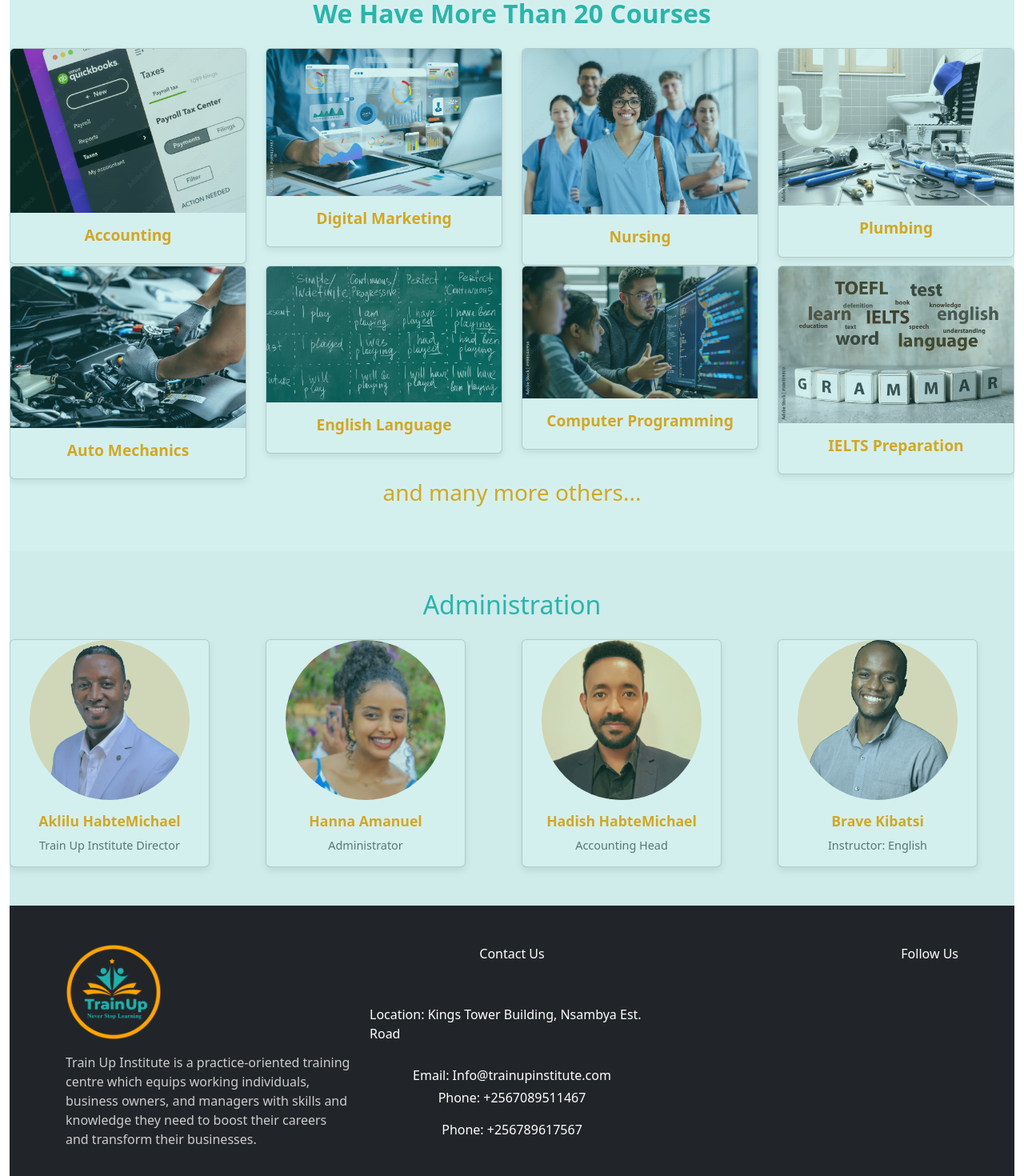
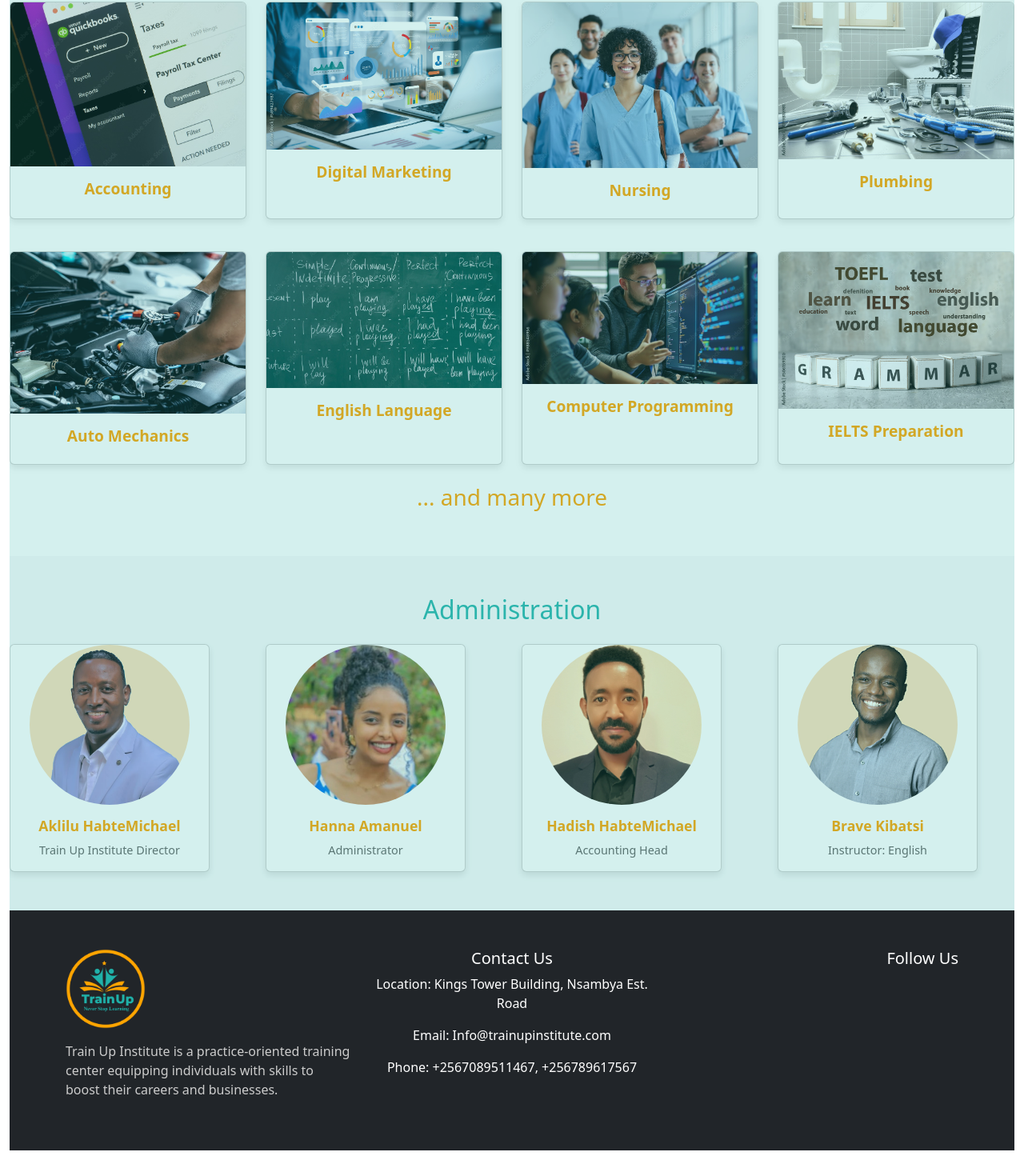
Before and after one commit to Kalil20000task/Project_TrainUp, a React (Create React App) app in the folder react_crud_app/: page / in a window 1280 px wide. Shown: the part 676-2146 px from the top of the page at 80% size. After the commit the page ends 2114 px from the top, so only its background shows below. Built offline with nearby package versions, Linux system fonts and the light colour scheme.

Commit message:
Update dashboard.js

```diff
--- a/react_crud_app/src/components/dashboard/dashboard.js
+++ b/react_crud_app/src/components/dashboard/dashboard.js
@@ -1,283 +1,105 @@
 import React from 'react';
 import './dashboard.css';
-//import './fontawesome.css';
 import { Container, Row, Col, Card } from 'react-bootstrap';
-import logo from '../images/logowhite.png'; // Adjust path to your logo
+import logo from '../images/logowhite.png';
 import logob from '../images/logoblack.png';
 import acfn from '../images/acfn.jpeg';
 import computerprogramming from '../images/computerprogramming.jpeg';
-// import acfn from '../images/acfn.jpg';
-import nusrsing from '../images/nursing.jpeg';
+import nursing from '../images/nursing.jpeg';
 import automechanics from '../images/automechanics.jpeg';
 import digitalmarketing from '../images/digitalmarketing.jpeg';
 import english from '../images/english.jpeg';
 import plumbing from '../images/plumbing.jpeg';
 import ielts from '../images/ielts.jpeg';
-
-
-// Adjust paths to your course images
-import aklilu from '../images/aklilu.jpg'; // Adjust paths to your teacher images
+import aklilu from '../images/aklilu.jpg';
 import hadsh from '../images/hadsh.jpg';
 import brave from '../images/brave.jpg';
 import hannah from '../images/hannah.jpeg';
 
-
-
-
-import im6 from '../images/graduationday/im6.JPG'; // Adjust paths to your teacher images
-import im7 from '../images/graduationday/im7.JPG';
-import im8 from '../images/graduationday/im8.JPG';
-import im9 from '../images/graduationday/im9.JPG';
-import im11 from '../images/graduationday/im11.JPG';// Adjust paths to your teacher images
-import im12 from '../images/graduationday/im12.JPG';
-import im13 from '../images/graduationday/im13.JPG' // Adjust paths to your teacher images
-import im4 from '../images/graduationday/im4.jpg';
-
-
 const Dashboard = () => {
   return (
     <Container fluid className="home-page">
-
       {/* Section 1: Company Introduction */}
       <section className="section-one text-center py-5">
-        <img src={logo} alt="Company Logo" className="big-logo mb-4" />
+        <img src={logo} alt="Company Logo" className="img-fluid mb-4" style={{ maxWidth: '150px' }} />
         <h1 className="brand-tag">Train Up Institute</h1>
-        <p className="company-description mt-3">
-        Train Up Institute is a practice-oriented training centre
-         which equips working individuals, business owners and managers
-         with skills and knowledge they need to boost their
-         careers and transform their businesses.
-        </p><br></br>
-        <h3 className="quote-tag">Never Stop Learning</h3>
+        <p className="company-description mt-3 px-3">
+          Train Up Institute is a practice-oriented training center that equips working individuals, business owners, and managers
+          with skills and knowledge they need to boost their careers and transform their businesses.
+        </p>
+        <h3 className="quote-tag mt-3">Never Stop Learning</h3>
       </section>
 
       {/* Section 2: Courses */}
       <section className="section-two py-5">
         <h2 className="section-title text-center mb-4">We Have More Than 20 Courses</h2>
         <Row className="gy-4">
-          <Col md={3}>
-            <Card className="course-card">
-              <Card.Img variant="top" src={acfn} />
+          {[{ src: acfn, title: 'Accounting' }, { src: digitalmarketing, title: 'Digital Marketing' }, { src: nursing, title: 'Nursing' }, { src: plumbing, title: 'Plumbing' }].map((course, index) => (
+            <Col xs={12} sm={6} md={3} key={index}>
+              <Card className="course-card h-100">
+                <Card.Img variant="top" src={course.src} className="img-fluid" />
                 <Card.Body className="text-center">
-                <Card.Title>Accounting</Card.Title>
+                  <Card.Title>{course.title}</Card.Title>
                 </Card.Body>
               </Card>
             </Col>
-          {/* Repeat for each course (example shown for 3 out of 10 courses) */}
-          <Col md={3}>
-            <Card className="course-card">
-              <Card.Img variant="top" src={digitalmarketing} />
+          ))}
+        </Row>
+        <Row className="gy-4 mt-3">
+          {[{ src: automechanics, title: 'Auto Mechanics' }, { src: english, title: 'English Language' }, { src: computerprogramming, title: 'Computer Programming' }, { src: ielts, title: 'IELTS Preparation' }].map((course, index) => (
+            <Col xs={12} sm={6} md={3} key={index}>
+              <Card className="course-card h-100">
+                <Card.Img variant="top" src={course.src} className="img-fluid" />
                 <Card.Body className="text-center">
-                <Card.Title>Digital Marketing</Card.Title>
+                  <Card.Title>{course.title}</Card.Title>
                 </Card.Body>
               </Card>
             </Col>
-          <Col md={3}>
-            <Card className="course-card">
-              <Card.Img variant="top" src={nusrsing} />
-              <Card.Body className="text-center">
-                <Card.Title>Nursing</Card.Title>
+          ))}
+        </Row>
+        <h3 className="appendix text-center mt-4">... and many more</h3>
+      </section>
+
+      {/* Section 3: Administration */}
+      <section className="section-three py-5 bg-light">
+        <h2 className="section-title text-center mb-4">Administration</h2>
+        <Row className="gy-4">
+          {[{ src: aklilu, name: 'Aklilu HabteMichael', role: 'Train Up Institute Director' }, { src: hannah, name: 'Hanna Amanuel', role: 'Administrator' }, { src: hadsh, name: 'Hadish HabteMichael', role: 'Accounting Head' }, { src: brave, name: 'Brave Kibatsi', role: 'Instructor: English' }].map((teacher, index) => (
+            <Col xs={12} sm={6} md={3} key={index}>
+              <Card className="teacher-card text-center h-100">
+                <Card.Img variant="top" src={teacher.src} className="teacher-img img-fluid" />
+                <Card.Body>
+                  <Card.Title>{teacher.name}</Card.Title>
+                  <Card.Text>{teacher.role}</Card.Text>
                 </Card.Body>
               </Card>
             </Col>
-          <Col md={3}>
-            <Card className="course-card">
-              <Card.Img variant="top" src={plumbing} />
-              <Card.Body className="text-center">
-                <Card.Title>Plumbing</Card.Title>
-              </Card.Body>
-            </Card>
-          </Col>
-        </Row>
-        <Row className="gy-4">
-          <Col md={3}>
-            <Card className="course-card">
-              <Card.Img variant="top" src={automechanics} />
-              <Card.Body className="text-center">
-                <Card.Title>Auto Mechanics</Card.Title>
-              </Card.Body>
-            </Card>
-          </Col>
-          {/* Repeat for each course (example shown for 3 out of 10 courses) */}
-          <Col md={3}>
-            <Card className="course-card">
-              <Card.Img variant="top" src={english} />
-              <Card.Body className="text-center">
-                <Card.Title>English Language</Card.Title>
-              </Card.Body>
-            </Card>
-          </Col>
-          <Col md={3}>
-            <Card className="course-card">
-              <Card.Img variant="top" src={computerprogramming} />
-              <Card.Body className="text-center">
-                <Card.Title>Computer Programming</Card.Title>
-              </Card.Body>
-            </Card>
-          </Col>
-          <Col md={3}>
-            <Card className="course-card">
-              <Card.Img variant="top" src={ielts} />
-              <Card.Body className="text-center">
-                <Card.Title>IELTS Preparation</Card.Title>
-              </Card.Body>
-            </Card>
-          </Col>
-
-        </Row>
-        <h3 className='appendix'>and many more others...</h3>
-      </section>
-
-
-
-
-
-      {/* <section className="section-two py-5">
-        <h2 className="section-title text-center mb-4">We Have More Than 20 Courses</h2>
-        <Row className="gy-4">
-          <Col md={3}>
-            <Card className="course-card">
-              <Card.Img variant="top" src={im8} />
-            </Card>
-          </Col>
-
-          <Col md={3}>
-            <Card className="course-card">
-              <Card.Img variant="top" src={im7} />
-            </Card>
-          </Col>
-          <Col md={3}>
-            <Card className="course-card">
-              <Card.Img variant="top" src={im6} />
-
-            </Card>
-          </Col>
-          <Col md={3}>
-            <Card className="course-card">
-              <Card.Img variant="top" src={im9} />
-
-            </Card>
-          </Col>
-        </Row>
-        <Row className="gy-4">
-          <Col md={3}>
-            <Card className="course-card">
-              <Card.Img variant="top" src={im11} />
-
-            </Card>
-          </Col>
-
-          <Col md={3}>
-            <Card className="course-card">
-              <Card.Img variant="top" src={im12} />
-
-            </Card>
-          </Col>
-          <Col md={3}>
-            <Card className="course-card">
-              <Card.Img variant="top" src={im13} />
-
-            </Card>
-          </Col>
-          <Col md={3}>
-            <Card className="course-card">
-              <Card.Img variant="top" src={im4} />
-
-            </Card>
-          </Col>
-
-        </Row>
-        <h3 className='appendix'>and many more others...</h3>
-      </section>
- */}
-
-
-
-
-
-
-
-
-
-
-
-
-
-
-
-      {/* Section 3: Teachers */}
-      <section id="section-three"  className="section-three py-5 bg-light">
-  <h2 className="section-title text-center mb-4">Administration</h2>
-  <Row className="gy-4">
-    <Col md={3}>
-      <Card className="teacher-card text-center">
-        <Card.Img variant="top" src={aklilu} className="teacher-img" />
-        <Card.Body>
-          <Card.Title>Aklilu HabteMichael</Card.Title>
-          <Card.Text>Train Up Institute Director</Card.Text>
-        </Card.Body>
-      </Card>
-    </Col>
-    <Col md={3}>
-      <Card className="teacher-card text-center">
-        <Card.Img variant="top" src={hannah} className="teacher-img" />
-        <Card.Body>
-          <Card.Title>Hanna Amanuel</Card.Title>
-          <Card.Text>Administrator</Card.Text>
-        </Card.Body>
-      </Card>
-    </Col>
-    <Col md={3}>
-      <Card className="teacher-card text-center">
-        <Card.Img variant="top" src={hadsh} className="teacher-img" />
-        <Card.Body>
-          <Card.Title>Hadish HabteMichael</Card.Title>
-          <Card.Text>Accounting Head</Card.Text>
-        </Card.Body>
-      </Card>
-    </Col>
-    <Col md={3}>
-      <Card className="teacher-card text-center">
-        <Card.Img variant="top" src={brave} className="teacher-img" />
-        <Card.Body>
-          <Card.Title>Brave Kibatsi</Card.Title>
-          <Card.Text>Instructor: English</Card.Text>
-        </Card.Body>
-      </Card>
-    </Col>
+          ))}
         </Row>
       </section>
 
-
-      {/* Section 4: Footer */}
       {/* Section 4: Footer */}
       <footer className="footer-section text-white py-5 bg-dark">
         <Container>
-    <Row className="text-center text-md-start">
-      {/* Left Column: Logo and Description */}
-      <Col md={4}>
-        <img src={logob} alt="Company Logo" className="footer-logo mb-3" />
+          <Row>
+            {/* Logo and Description */}
+            <Col xs={12} md={4} className="text-center text-md-start mb-4 mb-md-0">
+              <img src={logob} alt="Company Logo" className="img-fluid mb-3" style={{ maxWidth: '100px' }} />
               <p className="company-description2">
-          Train Up Institute is a practice-oriented training centre
-          which equips working individuals, business owners, and managers
-          with skills and knowledge they need to boost their careers and
-          transform their businesses.
+                Train Up Institute is a practice-oriented training center equipping individuals with skills to boost their careers and businesses.
               </p>
             </Col>
-
-      {/* Center Column: Contact Information */}
-      <Col md={4} className="d-flex flex-column align-items-center">
-        <p className="mb-1">Contact Us</p><br></br><br></br>
-        <p className="mb-1">Location: Kings Tower Building, Nsambya Est. Road</p><br></br>
-        <p className="mb-1">Email: Info@trainupinstitute.com</p>
-        <p>Phone: +2567089511467</p>
-        <p>Phone: +256789617567</p>
+            {/* Contact Information */}
+            <Col xs={12} md={4} className="text-center mb-4 mb-md-0">
+              <h5>Contact Us</h5>
+              <p>Location: Kings Tower Building, Nsambya Est. Road</p>
+              <p>Email: Info@trainupinstitute.com</p>
+              <p>Phone: +2567089511467, +256789617567</p>
             </Col>
-
-      {/* Right Column: Social Media Links */}
-      <Col md={4} className="d-flex flex-column align-items-md-end align-items-center">
-        <p className="mb-1">Follow Us</p>
-        <div className="social-icons d-flex justify-content-center justify-content-md-end">
+            {/* Social Media */}
+            <Col xs={12} md={4} className="text-center text-md-end">
+              <h5>Follow Us</h5>
+              <div className="social-icons">
                 <a href="https://facebook.com/yourcompany" target="_blank" rel="noopener noreferrer" className="text-white me-3">
                   <i className="fab fa-facebook-f"></i>
                 </a>
@@ -295,8 +117,6 @@ const Dashboard = () => {
           </Row>
         </Container>
       </footer>
-
-
     </Container>
   );
 };
```
Lines whose indentation alone changed are shown as unchanged.
